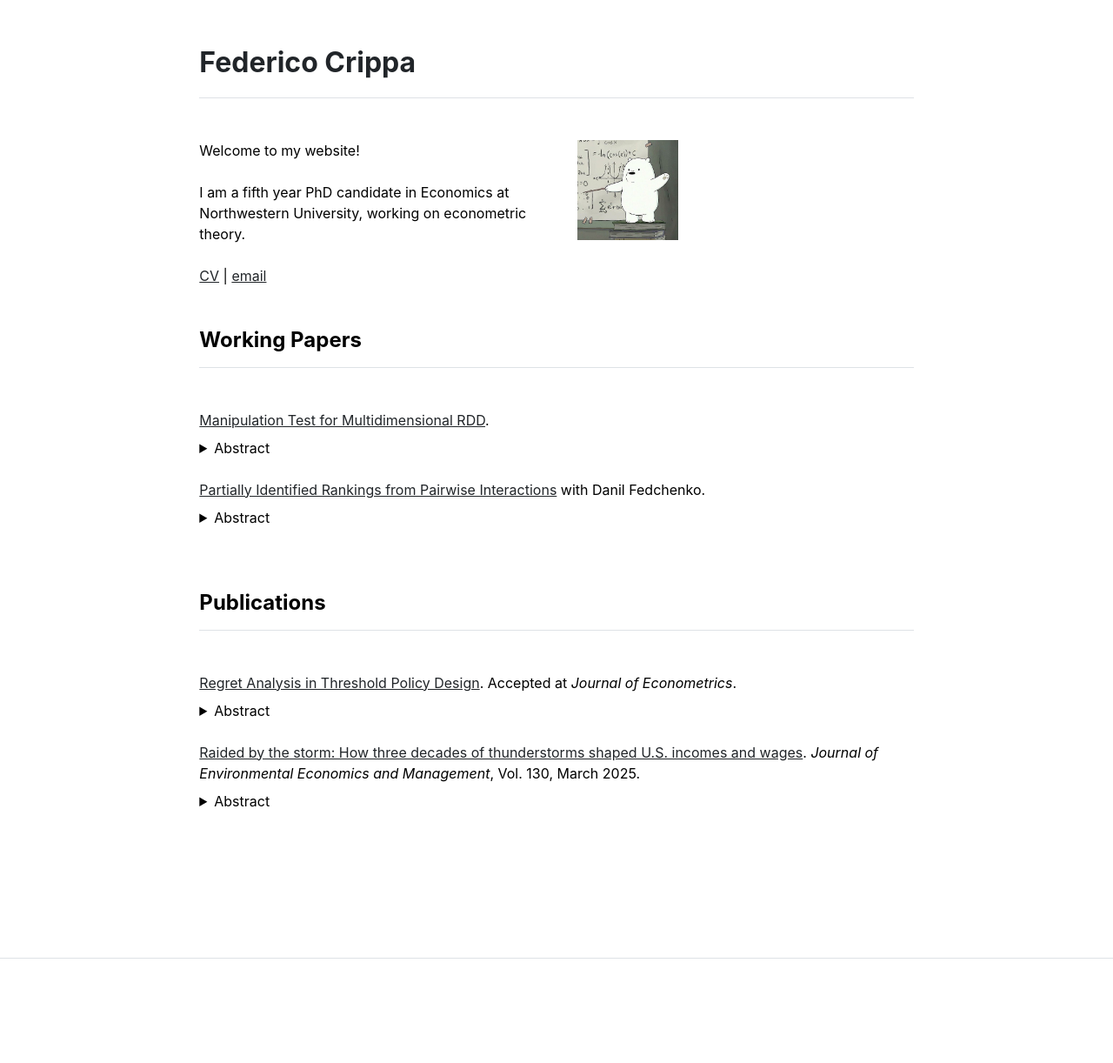
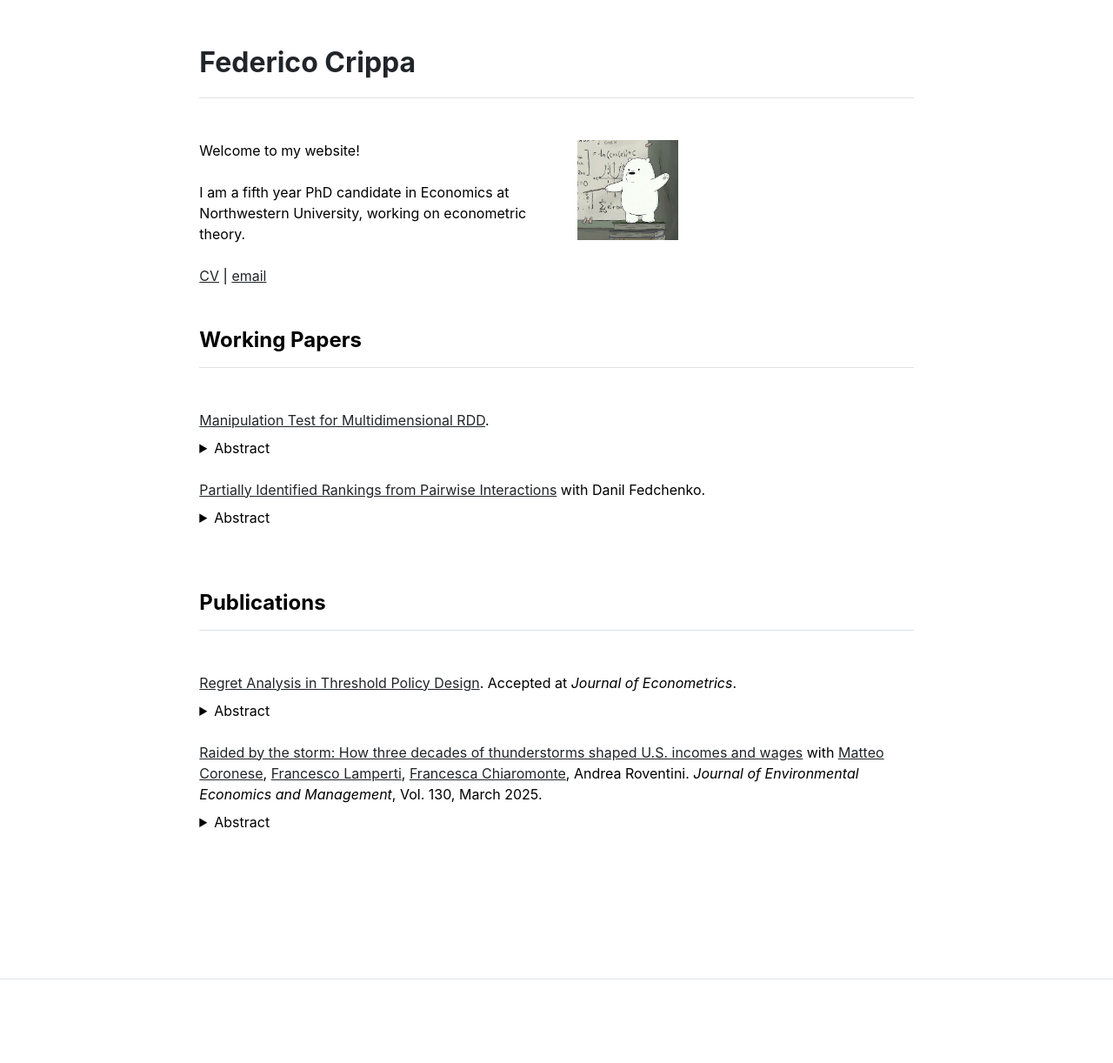
Before and after one commit to fedecrp/fedecrp.github.io, a Jekyll site: the page built from index.md, in a window 1280 px wide. Shown: the whole page at 87% size. Built offline with Jekyll 4.4.1, drawn with Linux system fonts in a browser that asks for light colours; before the commit the page ends 1198 px from its top, so only the background shows below that.

Commit message:
Update publications.html

```diff
--- a/_includes/publications.html
+++ b/_includes/publications.html
@@ -25,7 +25,10 @@
       <li class="mb-4">
         <div>
           <a href="https://www.sciencedirect.com/science/article/pii/S0095069624001487" target="_blank">
-            Raided by the storm: How three decades of thunderstorms shaped U.S. incomes and wages</a>.
+            Raided by the storm: How three decades of thunderstorms shaped U.S. incomes and wages</a> with <a href="https://matteocoronese.eu/" target="_blank">Matteo Coronese</a>,
+  <a href="http://www.francescolamperti.eu/" target="_blank">Francesco Lamperti</a>,
+  <a href="https://sites.psu.edu/chiaromonte/" target="_blank">Francesca Chiaromonte</a>,
+  Andrea Roventini.
           <em>Journal of Environmental Economics and Management</em>, Vol. 130, March 2025.
         </div>
         <details class="abstract-toggle mt-2">
```
